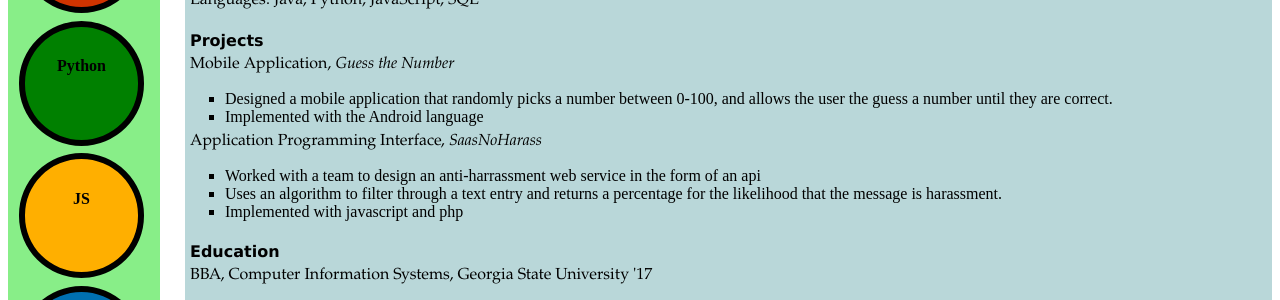
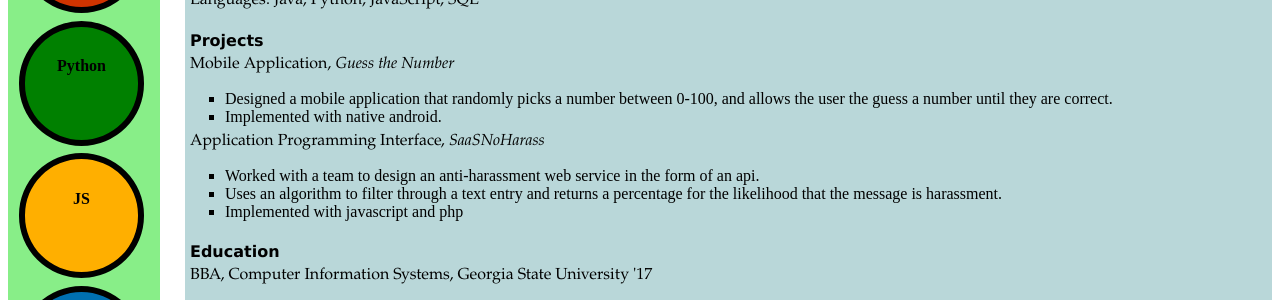
Before and after one commit to ngbrown11/ngbrown11.github.io, a Jekyll site: the page built from about.md, in a window 1280 px wide. Shown: the part 232-532 px from the top of the page. Built offline with Jekyll 4.4.1, drawn with Linux system fonts in a browser that asks for light colours.

Commit message:
Update resume_page.html

```diff
--- a/_layouts/resume_page.html
+++ b/_layouts/resume_page.html
@@ -174,11 +174,11 @@
 			</a>
 			<ul>
 				<li>Designed a mobile application that randomly picks a number between 0-100, and allows the user the guess a number until they are correct.</li>
-				<li>Implemented with the Android language</li>
+				<li>Implemented with native android.</li>
 			</ul>
-			<p>Application Programming Interface, <i>SaasNoHarass</i></p>
+			<p>Application Programming Interface, <i>SaaSNoHarass</i></p>
 			<ul>
-				<li>Worked with a team to design an anti-harrassment web service in the form of an api</li>
+				<li>Worked with a team to design an anti-harassment web service in the form of an api.</li>
 				<li>Uses an algorithm to filter through a text entry and returns a percentage for the likelihood that the message is harassment.</li>
 				<li>Implemented with javascript and php</li>
 			</ul>
```
